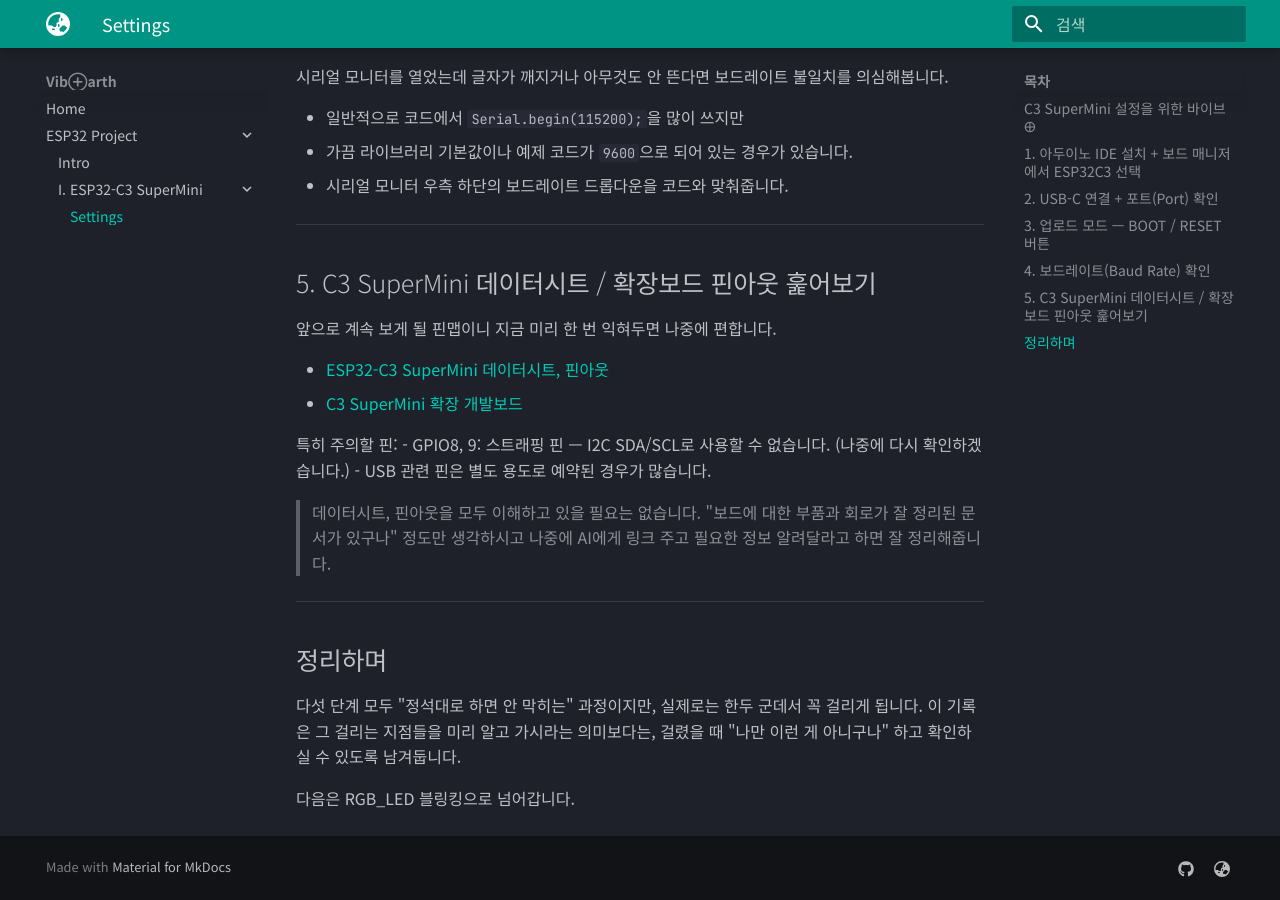
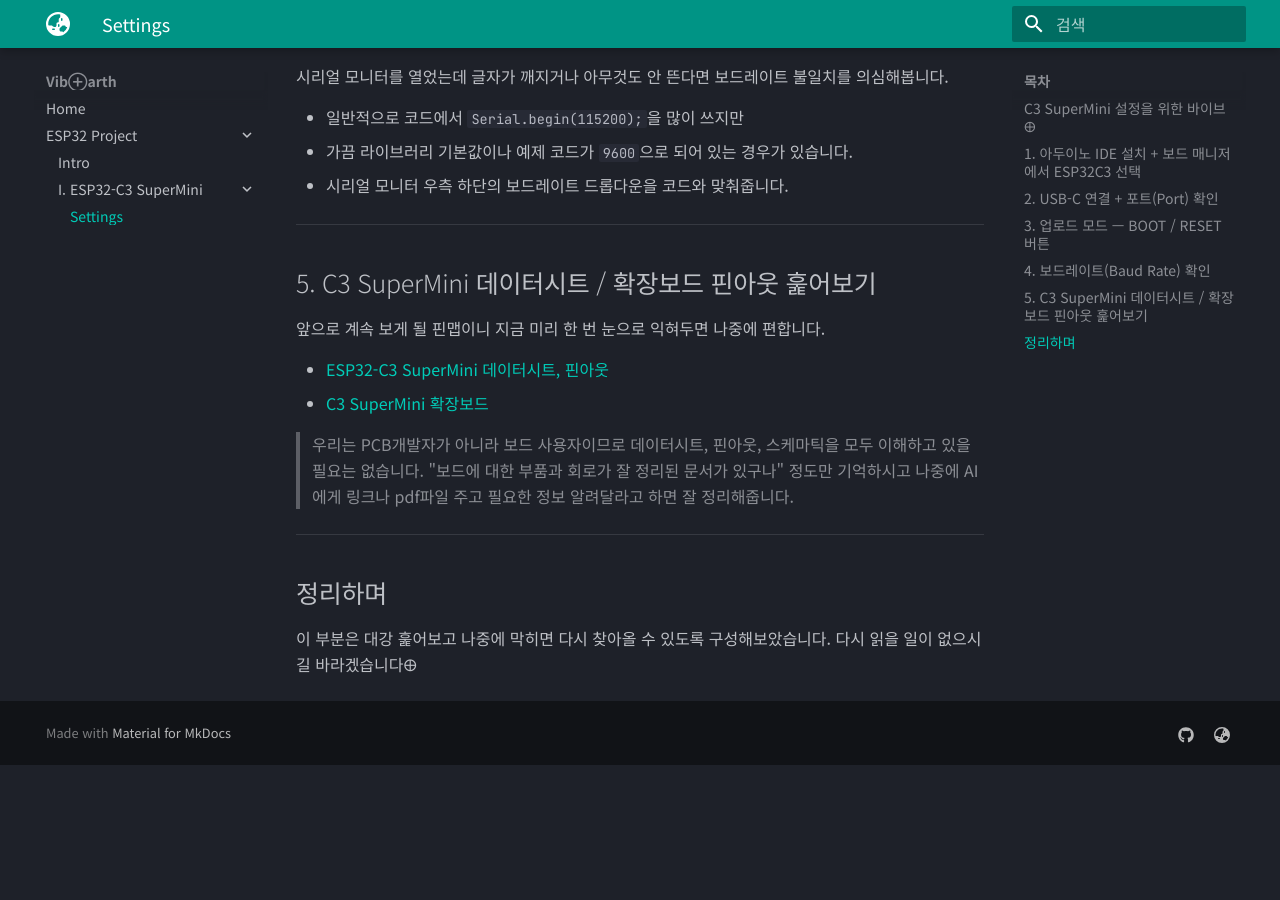
Before and after one commit to VibEarth/VibEarth.github.io, an MkDocs documentation site: the page built from docs/esp32/c3/settings.md, in a window 1280 px wide and 900 px high, scrolled down 1777 px. Built offline with MkDocs 1.6.1 and Material for MkDocs 9.7.7, drawn with Linux system fonts in a browser that asks for light colours; after the commit the page ends 2542 px from its top, so only the background shows below that.

Commit message:
vault backup: 2026-06-30 23:24:25

```diff
--- a/docs/esp32/c3/settings.md
+++ b/docs/esp32/c3/settings.md
@@ -71,21 +71,16 @@
 
 ## 5. C3 SuperMini 데이터시트 / 확장보드 핀아웃 훑어보기
 
-앞으로 계속 보게 될 핀맵이니 지금 미리 한 번 익혀두면 나중에 편합니다.
+앞으로 계속 보게 될 핀맵이니 지금 미리 한 번 눈으로 익혀두면 나중에 편합니다.
 
 - [ESP32-C3 SuperMini 데이터시트, 핀아웃](https://dl.artronshop.co.th/ESP32-C3%20SuperMini%20datasheet.pdf)
-- [C3 SuperMini 확장 개발보드](https://michiel.vanderwulp.be/domotica/Modules/ESP32-C3-SuperMini/#expansion-board-1)
+- [C3 SuperMini 확장보드](https://michiel.vanderwulp.be/domotica/Modules/ESP32-C3-SuperMini/#expansion-board-1)
 
-특히 주의할 핀:
-- GPIO8, 9: 스트래핑 핀 — I2C SDA/SCL로 사용할 수 없습니다. (나중에 다시 확인하겠습니다.)
-- USB 관련 핀은 별도 용도로 예약된 경우가 많습니다.
-
->데이터시트, 핀아웃을 모두 이해하고 있을 필요는 없습니다. "보드에 대한 부품과 회로가 잘 정리된 문서가 있구나" 정도만 생각하시고 나중에 AI에게 링크 주고 필요한 정보 알려달라고 하면 잘 정리해줍니다.
+>우리는 PCB개발자가 아니라 보드 사용자이므로 데이터시트, 핀아웃, 스케마틱을 모두 이해하고 있을 필요는 없습니다. "보드에 대한 부품과 회로가 잘 정리된 문서가 있구나" 정도만 기억하시고 나중에 AI에게 링크나 pdf파일 주고 필요한 정보 알려달라고 하면 잘 정리해줍니다.
 
 ---
 
 ## 정리하며
 
-다섯 단계 모두 "정석대로 하면 안 막히는" 과정이지만, 실제로는 한두 군데서 꼭 걸리게 됩니다. 이 기록은 그 걸리는 지점들을 미리 알고 가시라는 의미보다는, 걸렸을 때 "나만 이런 게 아니구나" 하고 확인하실 수 있도록 남겨둡니다.
-
-다음은 RGB_LED 블링킹으로 넘어갑니다.
+이 부분은 대강 훑어보고 나중에 막히면 다시 찾아올 수 있도록 구성해보았습니다.
+다시 읽을 일이 없으시길 바라겠습니다🜨
```
